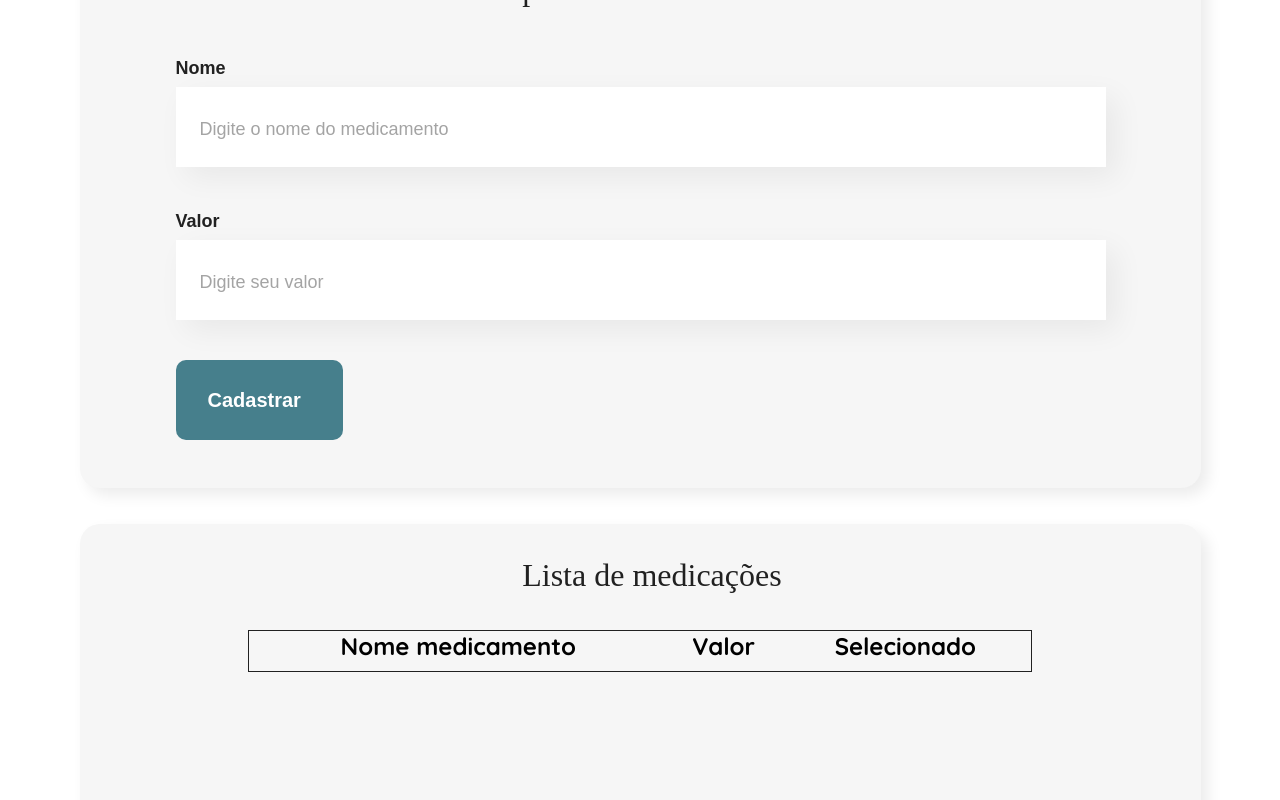
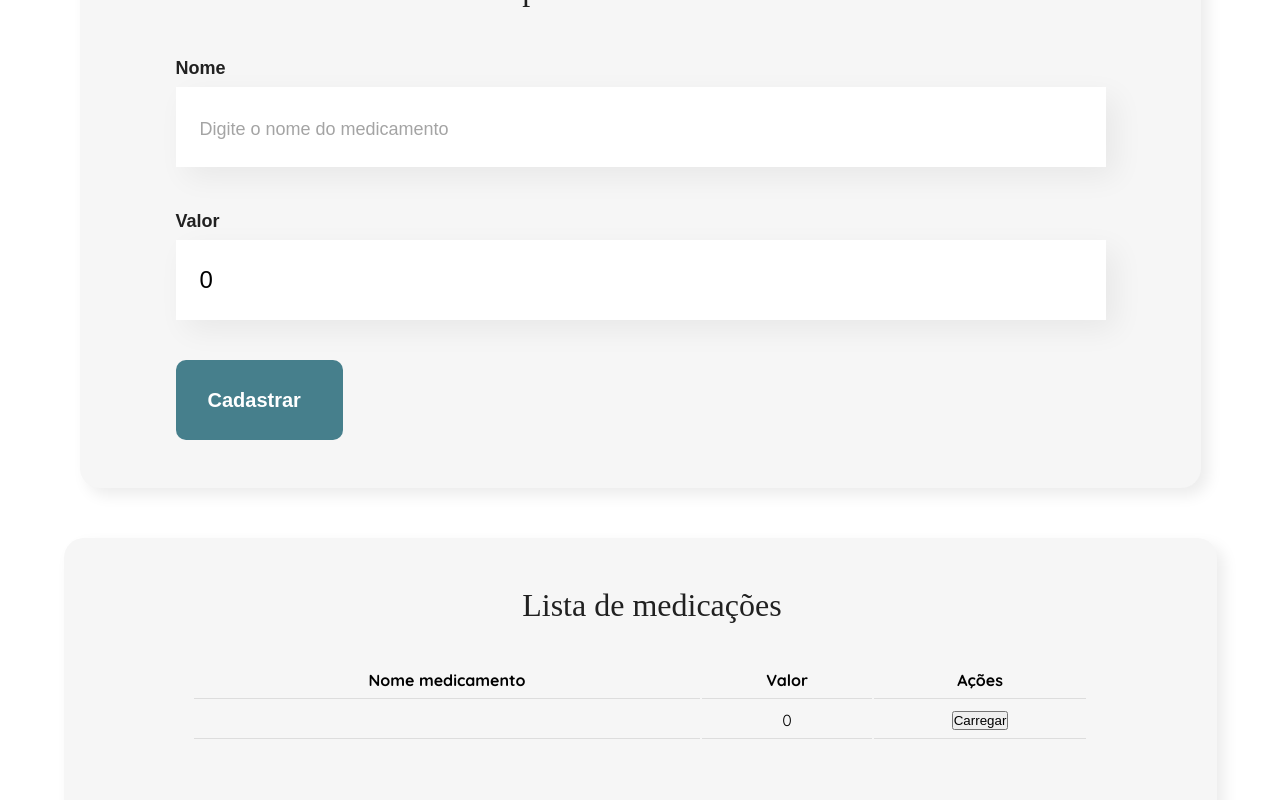
Before and after one commit to gabrieliribeiro/Estudos-Angular, an Angular app in the folder aulas/: page /formulario in a window 1280 px wide. Both pictures are taken after a click on the button "Cadastrar". Shown: the part 546-1346 px from the top of the page. Built offline with nearby package versions, Linux system fonts and the light colour scheme.

Commit message:
Enviando cadastro de medicação resolvido, problemas na hora de carregar

```diff
--- a/aulas/src/app/atv-modulos/atv-modulos.module.ts
+++ b/aulas/src/app/atv-modulos/atv-modulos.module.ts
@@ -3,6 +3,7 @@ import { CommonModule } from '@angular/common';
 import { CpFormComponent } from './cp-form/cp-form.component';
 import { CpTableComponent } from './cp-table/cp-table.component';
 import { CpTelaComponent } from './cp-tela/cp-tela.component';
+import { FormsModule } from '@angular/forms';
 
 
 
@@ -13,7 +14,8 @@ import { CpTelaComponent } from './cp-tela/cp-tela.component';
     CpTelaComponent
   ],
   imports: [
-    CommonModule
+    CommonModule,
+    FormsModule
   ],
   exports:[
     CpTelaComponent
--- a/aulas/src/app/atv-modulos/cp-form/cp-form.component.html
+++ b/aulas/src/app/atv-modulos/cp-form/cp-form.component.html
@@ -2,13 +2,15 @@
     <h2>Formulário para cadastro de medicamentos!</h2>
     <div class="componente">
         <label for="nome">Nome</label>
-        <input type="text" #inputProps name="nome" id="nome" placeholder="Digite o nome do medicamento" >
+        <input type="text" [(ngModel)]="medicamento.nome" name="nome" id="nome"
+            placeholder="Digite o nome do medicamento">
     </div>
     <div class="componente">
-        <label for="cargo">Valor</label>
-        <input type="number" step=".01" name="valor" id="valor" placeholder="Digite seu valor">
+        <label for="valor">Valor</label>
+        <input type="number" step=".01" [(ngModel)]="medicamento.valor" name="valor" id="valor"
+            placeholder="Digite o valor">
     </div>
     <div class="botao">
-        <button class="cadastro" (click)="addItem(inputProps.value)">Cadastrar</button>
+        <button class="cadastro" (click)="adicionarMedicamento()">Cadastrar</button>
     </div>
 </div>
--- a/aulas/src/app/atv-modulos/cp-form/cp-form.component.ts
+++ b/aulas/src/app/atv-modulos/cp-form/cp-form.component.ts
@@ -1,30 +1,19 @@
-import { Component, OnInit } from '@angular/core';
+import { Component } from '@angular/core';
 import { ServiceService } from '../services/service.service';
+import { Medicamento } from '../models/medicamento.model';
 
 @Component({
   selector: 'app-cp-form',
   templateUrl: './cp-form.component.html',
   styleUrls: ['./cp-form.component.scss']
 })
-export class CpFormComponent implements OnInit{
-  public qt:number = 0;
+export class CpFormComponent{
+  public medicamento: Medicamento = new Medicamento('', 0);
 
-  public medicamento = {
-    nome: '',
-    valor: 0
-  }
+  constructor(private service: ServiceService) {}
 
-  //Injeção de depedência do service
-  constructor(private service: ServiceService){}
-
-  public addItem(valor:string){
-    return this.service.adiciona(valor);
-  }
-
-  ngOnInit(): void {
-      this.service.emitEvent.subscribe({
-        next:(res:number) => this.qt = res,
-        error: (err:number) => this.qt = 0,
-      });
+  public adicionarMedicamento(): void {
+    this.service.adiciona(this.medicamento);
+    this.medicamento = new Medicamento('', 0);
   }
 }
--- a/aulas/src/app/atv-modulos/cp-table/cp-table.component.html
+++ b/aulas/src/app/atv-modulos/cp-table/cp-table.component.html
@@ -4,11 +4,15 @@
         <tr>
             <th>Nome medicamento</th>
             <th>Valor</th>
-            <th>Selecionado</th>
+            <th>Ações</th>
         </tr>
         <tbody>
             <tr *ngFor="let item of lista">
-                <td>{{item}}</td>
+                <td>{{ item.nome }}</td>
+                <td>{{ item.valor }}</td>
+                <td>
+                    <button class="" (click)="carregarMedicamento(item)">Carregar</button>
+                </td>
             </tr>
         </tbody>
     </table>
--- a/aulas/src/app/atv-modulos/cp-table/cp-table.component.scss
+++ b/aulas/src/app/atv-modulos/cp-table/cp-table.component.scss
@@ -3,10 +3,14 @@
     margin-top: 36px;
     width: 1121px;
     height: 550px;
-    flex-shrink: 0;
+    display: flex;
+    flex-direction: column;
     border-radius: 20px;
     background: #f6f6f6;
     box-shadow: 7px 7px 15px 0px rgba(0, 0, 0, 0.08);
+    padding: 1em;
+    border-top: 25px;
+    margin-top: 50px;
 
     h2 {
         width: 85%;
@@ -22,17 +26,20 @@
         margin-left: 96px;
     }
 
+
+    th, td{
+        padding: 8px;
+        text-align: center;
+        border-bottom: 1px solid #ddd;
+    }
+
     table{
         text-align: center;
-        width: 70%;
-        border-collapse: collapse;
+        width: 80%;
         margin: auto;
         min-width: 300px;
         margin-top: 30px;
-        border: 1px solid #212121;
         font-family: 'Quicksand' - sans-serif;
-        text-indent: initial;
-        border-spacing: 2px;
     }
 
     tbody {
@@ -41,14 +48,19 @@
         border-color: inherit;
     }
 
-    th{
-        font-size: 24px;
+
+
+    .carrega{
+        background-color: #7f73b7;
+        color: #fff;
+        font-family: inherit;
+        border-radius: 6px;
+        margin: 20px auto;
+        cursor: pointer;
+        border: none;
+        outline: none;
+        margin-top: 2px;
+        margin-bottom: 2px;
     }
 
-    td{
-        display: table-cell;
-        vertical-align: inherit;
-        padding: 5px;
-        font-size: 24px;
-    }
 }
--- a/aulas/src/app/atv-modulos/cp-table/cp-table.component.ts
+++ b/aulas/src/app/atv-modulos/cp-table/cp-table.component.ts
@@ -1,17 +1,21 @@
-import { Component, OnInit } from '@angular/core';
+import { Component, EventEmitter, Input, Output } from '@angular/core';
 import { ServiceService } from '../services/service.service';
+import { Medicamento } from '../models/medicamento.model';
 
 @Component({
   selector: 'app-cp-table',
   templateUrl: './cp-table.component.html',
   styleUrls: ['./cp-table.component.scss']
 })
-export class CpTableComponent implements OnInit {
-  public lista: Array<string> =[];
+export class CpTableComponent {
+  public lista: Array<Medicamento> = [];
 
-  constructor(private service: ServiceService){}
+  constructor(private service: ServiceService) {
+    this.lista = this.service.getLista();
+  }
 
-  ngOnInit(): void {
-      this.lista = this.service.getLista();
+  public carregarMedicamento(item: Medicamento): void {
+    this.service.emitEvent.emit(item);
   }
+
 }
--- a/aulas/src/app/atv-modulos/cp-tela/cp-tela.component.html
+++ b/aulas/src/app/atv-modulos/cp-tela/cp-tela.component.html
@@ -1,6 +1,6 @@
 <div class="tela-container">
     <h2>Medicamentos</h2>
     <p>Cadastros e listagem!</p>
-    <app-cp-form></app-cp-form>
+    <app-cp-form (loadMedicamento)="carregarMedicamento($event)"></app-cp-form>
     <app-cp-table></app-cp-table>
 </div>
--- a/aulas/src/app/atv-modulos/cp-tela/cp-tela.component.ts
+++ b/aulas/src/app/atv-modulos/cp-tela/cp-tela.component.ts
@@ -1,4 +1,6 @@
 import { Component } from '@angular/core';
+import { Medicamento } from '../models/medicamento.model';
+import { ServiceService } from '../services/service.service';
 
 @Component({
   selector: 'app-cp-tela',
@@ -6,5 +8,20 @@ import { Component } from '@angular/core';
   styleUrls: ['./cp-tela.component.scss']
 })
 export class CpTelaComponent {
+  public medicamento: Medicamento = new Medicamento('', 0);
+
+  constructor(private service: ServiceService) {}
+
+  public adicionarMedicamento(): void {
+    this.service.adiciona(this.medicamento);
+    this.medicamento = new Medicamento('', 0);
+  }
+
+  public carregarMedicamento(event: any): void {
+    if (event instanceof Medicamento) {
+      this.medicamento.nome = event.nome;
+      this.medicamento.valor = event.valor;
+    }
+  }
 
 }
--- /dev/null
+++ b/aulas/src/app/atv-modulos/models/medicamento.model.ts
@@ -0,0 +1,9 @@
+export class Medicamento {
+    nome: string;
+    valor: number;
+
+    constructor(nome: string, valor: number) {
+      this.nome = nome;
+      this.valor = valor;
+    }
+  }
--- a/aulas/src/app/atv-modulos/services/service.service.ts
+++ b/aulas/src/app/atv-modulos/services/service.service.ts
@@ -1,4 +1,4 @@
-import { EventEmitter, Injectable } from '@angular/core';
+import { EventEmitter, Injectable, Output } from '@angular/core';
 
 @Injectable({
   providedIn: 'root'
@@ -6,17 +6,25 @@ import { EventEmitter, Injectable } from '@angular/core';
 export class ServiceService {
   public emitEvent = new EventEmitter();
 
-  private lista: Array<string> = [];
+  private lista: Array<any> = [];
+  private medicamentoSelecionado: any = null;
 
-  public getLista(){
+  public getLista(): Array<any> {
     return this.lista;
   }
 
-  public adiciona(valor:string){
-    this.lista.push(valor);
+  public adiciona(medicamento: any): void {
+    this.lista.push(medicamento);
     this.emitEvent.emit(this.lista.length);
-    return this.lista;
   }
 
-  constructor(){}
+  public setMedicamentoSelecionado(medicamento: any): void {
+    this.medicamentoSelecionado = { ...medicamento };
+  }
+
+  public getMedicamentoSelecionado(): any {
+    return this.medicamentoSelecionado;
+  }
+
+  constructor() {}
 }
```
